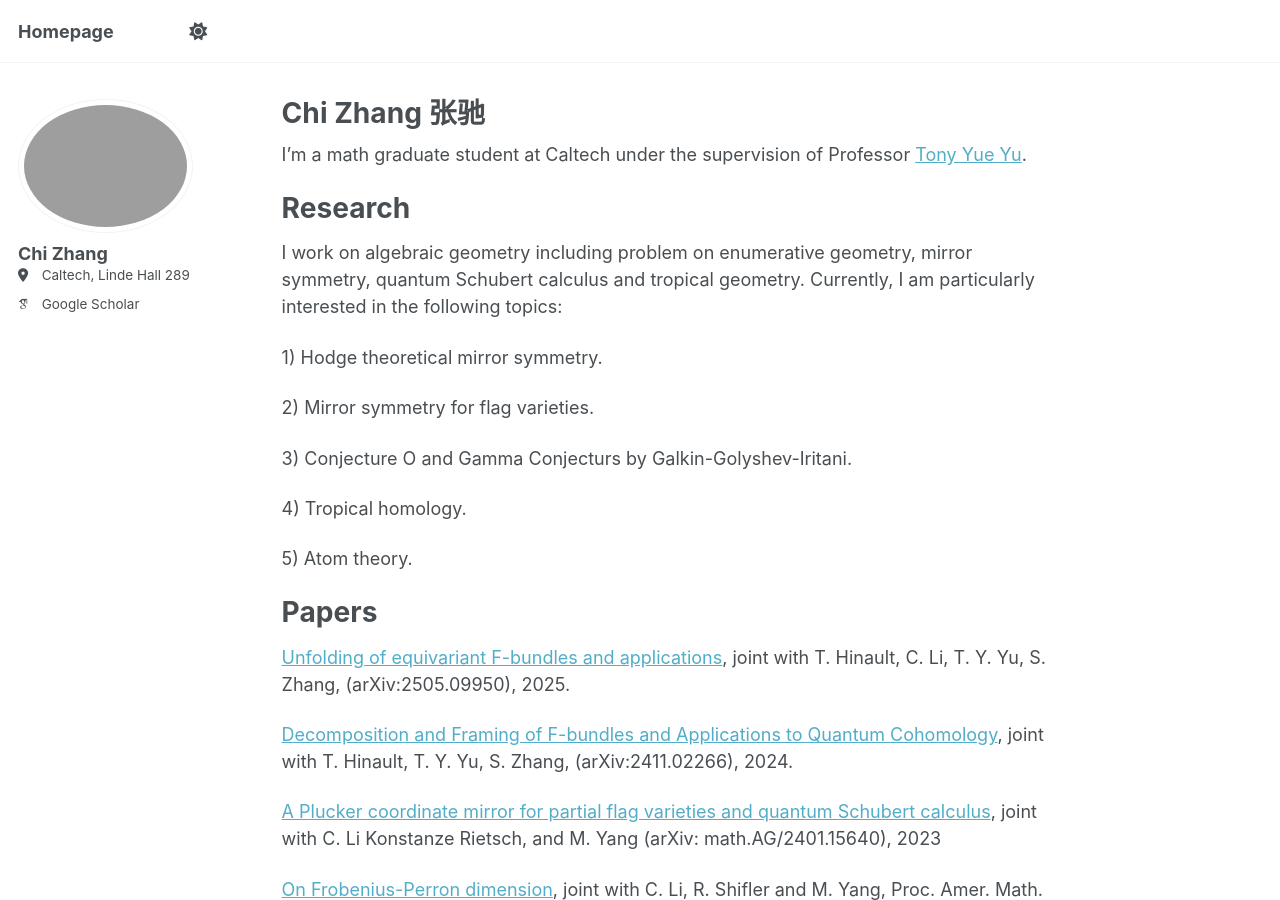
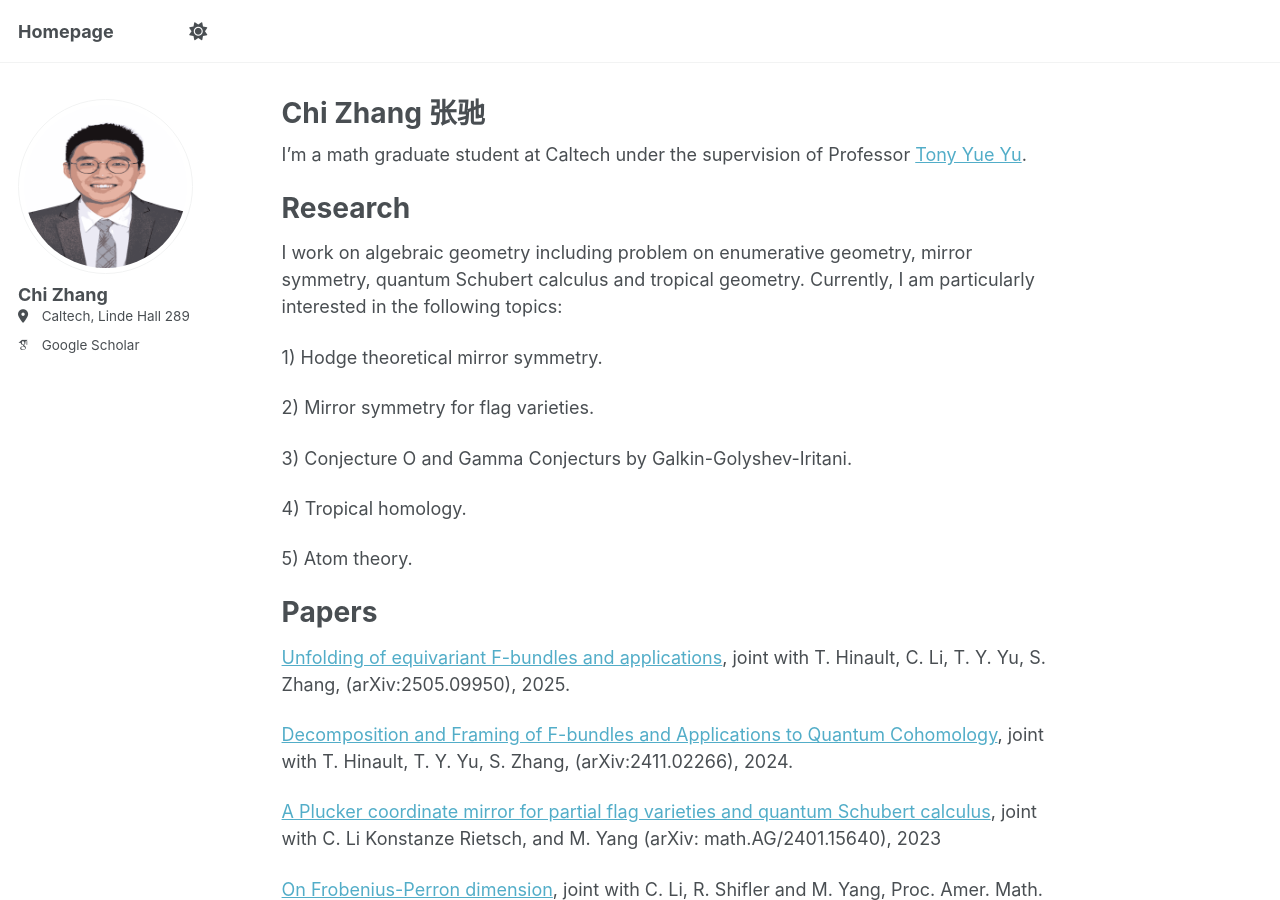
Before and after one commit to ChiZhang-math/ChiZhang-math.github.io, a Jekyll site: the page built from _pages/about.md, in a window 1280 px wide and 900 px high. Built offline with Jekyll 4.4.1, drawn with Linux system fonts in a browser that asks for light colours; some web fonts are replaced; a script that is not in the unit is left out.

Commit message:
Update _config.yml

```diff
--- a/_config.yml
+++ b/_config.yml
@@ -23,7 +23,7 @@ repository               : "academicpages/academicpages.github.io"
 #               Additional customization can be done by editing /_includes/author-profile.html
 author:
   # Biographic information
-  avatar           : "chi7"
+  avatar           : "chi7.png"
   name             : "Chi Zhang"
   pronouns         : # example: "he/his"
   location         : "Caltech, Linde Hall 289"
```
